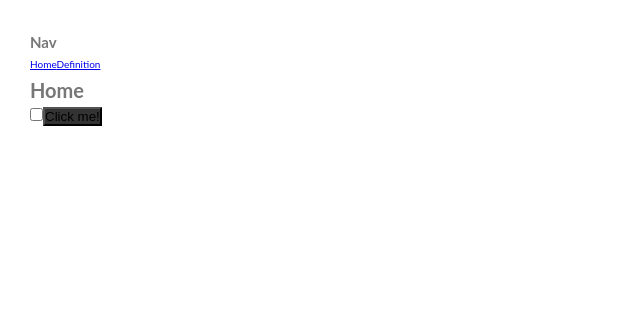
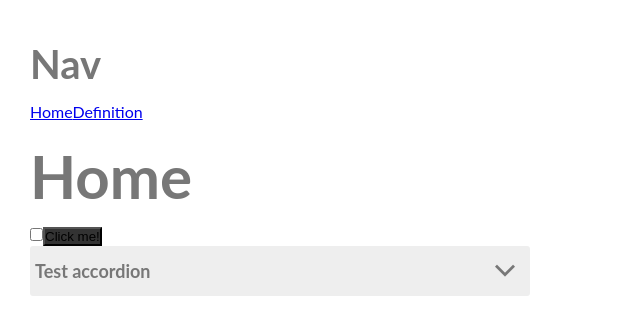
Before and after one commit to HollosT/claaudia, a React (Create React App) app: page /home in a window 1280 px wide. Shown: the top 334 px of the page, without its empty margins (0-640 px from the left). Built offline with nearby package versions, Linux system fonts and the light colour scheme.

Commit message:
accordion

```diff
--- a/public/index.html
+++ b/public/index.html
@@ -9,22 +9,9 @@
       name="description"
       content="Web site created using create-react-app"
     />
-    <link rel="apple-touch-icon" href="%PUBLIC_URL%/logo192.png" />
-    <!--
-      manifest.json provides metadata used when your web app is installed on a
-      user's mobile device or desktop. See https://developers.google.com/web/fundamentals/web-app-manifest/
-    -->
-    <link rel="manifest" href="%PUBLIC_URL%/manifest.json" />
-    <!--
-      Notice the use of %PUBLIC_URL% in the tags above.
-      It will be replaced with the URL of the `public` folder during the build.
-      Only files inside the `public` folder can be referenced from the HTML.
-
-      Unlike "/favicon.ico" or "favicon.ico", "%PUBLIC_URL%/favicon.ico" will
-      work correctly both with client-side routing and a non-root public URL.
-      Learn how to configure a non-root public URL by running `npm run build`.
-    -->
-    <title>React App</title>
+    <!-- Material Icons https://fonts.google.com/icons?selected=Material+Symbols+Outlined:expand_more:FILL@0;wght@400;GRAD@0;opsz@48 -->
+    <link rel="stylesheet" href="https://fonts.googleapis.com/css2?family=Material+Symbols+Outlined:opsz,wght,FILL,GRAD@20..48,100..700,0..1,-50..200" />
+    <title>CLAAUDIA</title>
   </head>
   <body>
     <noscript>You need to enable JavaScript to run this app.</noscript>
--- /dev/null
+++ b/src/atoms/Accordion.tsx
@@ -0,0 +1,28 @@
+import { useState } from "react";
+
+interface AccordionInput {
+    title: string;
+    body: string;
+    isOpen?: boolean;
+}
+
+const Accordion: React.FC<AccordionInput> = ({title, body, isOpen=false}) => {
+    const [open, setOpen] = useState(isOpen);
+    const toggle = () => {
+        setOpen(!open)
+    }
+
+    return (
+        <div  className="accordion">
+            <div onClick={toggle} className="accordion-header">
+                <h5 className="accordion-header__title">{title}</h5>
+                <span className={`accordion-header__arrow material-symbols-outlined ${open ? 'accordion-header__arrow-open' : 'accordion-header__close-close'}`}>expand_more</span>
+            </div>
+            <div className={`accordion-body ${open ? 'accordion-body__open' : 'accordion-body__close'}`}>
+                {open && <p className="accordion-body__text">{body}</p>}
+            </div>
+        </div>
+    )
+}
+
+export default Accordion;
--- a/src/atoms/index.ts
+++ b/src/atoms/index.ts
@@ -2,3 +2,4 @@ export {default as Input} from './Input';
 export {default as Button} from './Button';
 export {default as Label} from './Label';
 export {default as Loading} from './Loading';
+export {default as Accordion} from './Accordion';
--- a/src/pages/Home.tsx
+++ b/src/pages/Home.tsx
@@ -1,6 +1,6 @@
 
 import { useState } from "react";
-import { Input, Button, Loading } from "../atoms";
+import { Input, Button, Loading, Accordion } from "../atoms";
 import { getAllHPCs } from "../services/firebase/firebase.utils";
 import { HPC } from "../services/types/hpc";
 
@@ -33,6 +33,8 @@ const Home = () => {
                 </ul>
             )}
             <Button onClick={getHPCs}> Click me! </Button>
+
+            <Accordion title="Test accordion" body="Lorem ipsum dolor sit amet, consectetur adipiscing elit, sed do eiusmod tempor incididunt ut labore et dolore magna aliqua. Ut enim ad minim veniam, quis nostrud exercitation ullamco laboris nisi ut aliquip ex ea commodo consequat."/>
         </div>
     )
 }
--- a/src/style/base/_typography.scss
+++ b/src/style/base/_typography.scss
@@ -5,3 +5,40 @@ body {
     line-height: 1.7;
     color: $color-grey-dark;
 }
+
+
+h1 {
+    font-size: 6rem;
+}
+h2 {
+    font-size: 4rem;
+}
+h3 {
+    font-size: 3rem;
+}
+h4 {
+    font-size: 3rem;
+}
+h5 {
+    font-size: 1.8rem;
+}
+
+h6 {
+    font-size: 2rem;
+}
+
+p {
+    font-size: 1.6rem;
+}
+
+label {
+    font-size: 1.6rem;
+
+}
+
+li {
+    font-size: 1.6rem;
+}
+a {
+    font-size: 1.6rem;
+}
--- /dev/null
+++ b/src/style/components/_accordion.scss
@@ -0,0 +1,49 @@
+.accordion {
+    width: 50rem;
+    background-color: $color-grey-light-1;
+    border-radius: 3px;
+    overflow: hidden;
+
+    &-header {
+        padding: .5rem;
+        display: flex;
+        justify-content: space-between;
+        align-items: center;
+        background-color: $color-grey-light-2;
+
+        &__arrow {
+            font-size: 4rem;
+            transition: all .5s ease-in-out;
+
+            &-open {
+                transform: rotate(-180deg);
+            }
+
+            &-close {
+                transform: rotate(180deg);
+            }
+        }
+
+        &:hover,
+        &:active {
+            cursor: pointer;
+        }
+    }
+
+
+    &-body {
+        transition: all .3s ease-in;
+
+        &__text {
+            padding: .5rem;
+        }
+
+        &__open {
+            height: 15rem;
+        }
+
+        &__close {
+            height: 0rem;
+        }
+    }
+}
--- a/src/style/main.scss
+++ b/src/style/main.scss
@@ -12,6 +12,7 @@
 @import "components/input";
 @import "components/label";
 @import "components/loading";
+@import "components/accordion";
 
 
 @import "layout/navigation";
```
